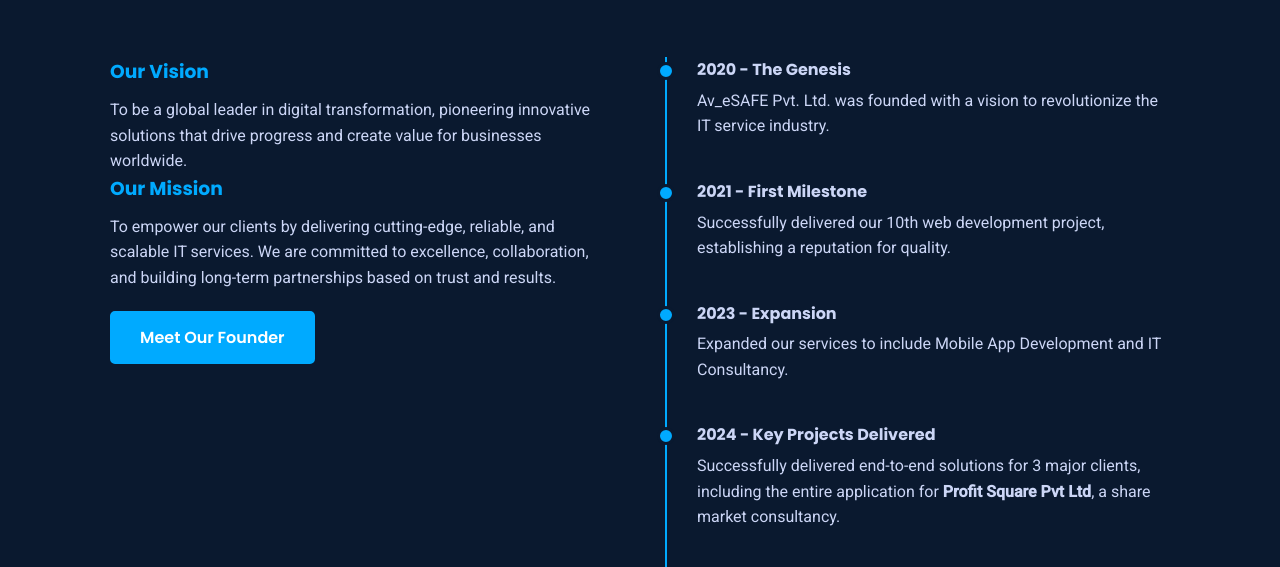
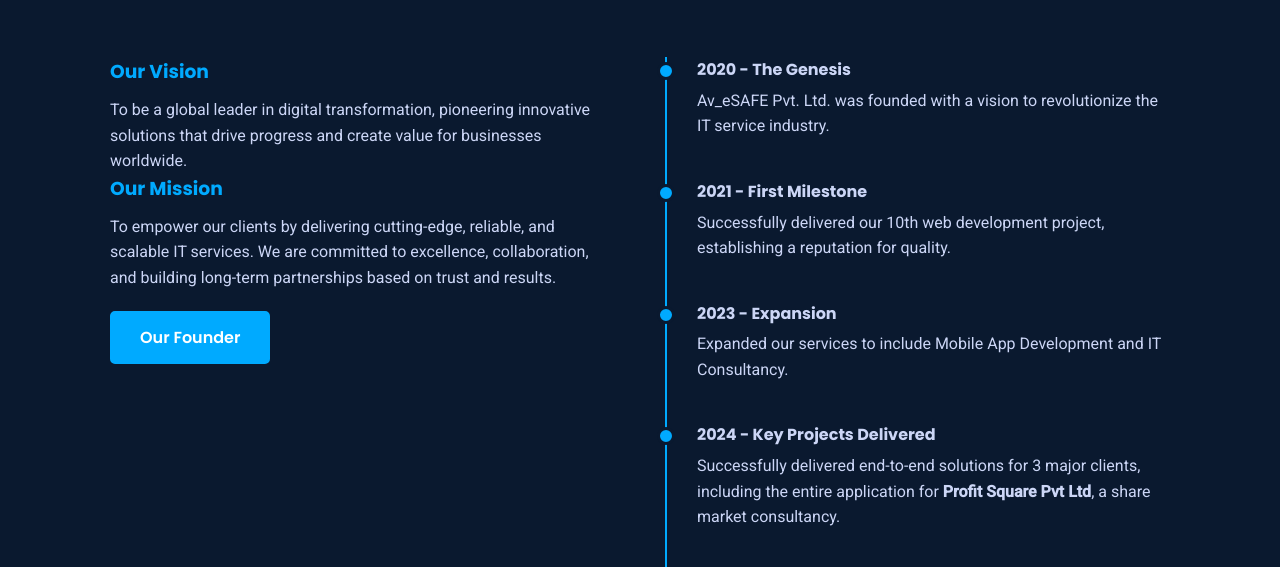
Before and after one commit to Abhinav-utkarsh/Av_eSAFE_officials, a plain HTML site: page about.html in a window 1280 px wide. Shown: the part 195-762 px from the top of the page. Drawn offline with Linux system fonts and the light colour scheme.

Commit message:
Update about.html

```diff
--- a/about.html
+++ b/about.html
@@ -70,7 +70,7 @@
                         <p>To be a global leader in digital transformation, pioneering innovative solutions that drive progress and create value for businesses worldwide.</p>
                         <h3>Our Mission</h3>
                         <p>To empower our clients by delivering cutting-edge, reliable, and scalable IT services. We are committed to excellence, collaboration, and building long-term partnerships based on trust and results.</p>
-                        <a href="founder.html" class="btn btn-primary">Meet Our Founder</a>
+                        <a href="https://abhinav-utkarsh.github.io/Abhinav_utkarsh_portfolio/" class="btn btn-primary" target="_blank" rel="noopener noreferrer">Our Founder</a>
                     </div>
                     <div class="timeline animate-on-scroll">
                         <div class="timeline-item">
```
